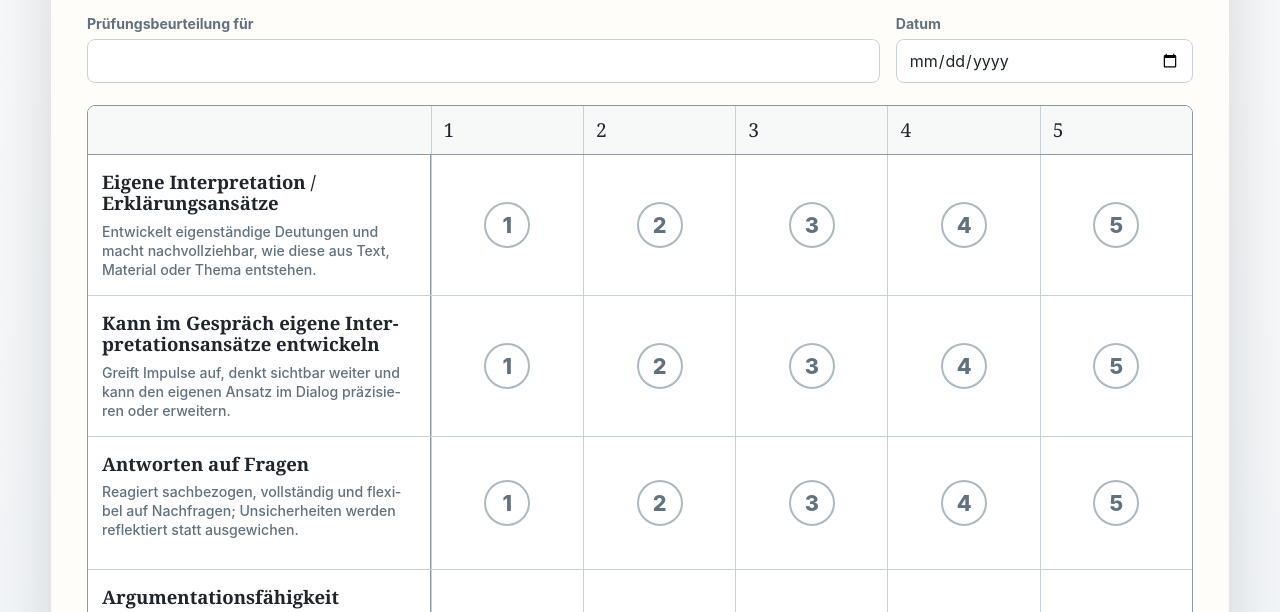
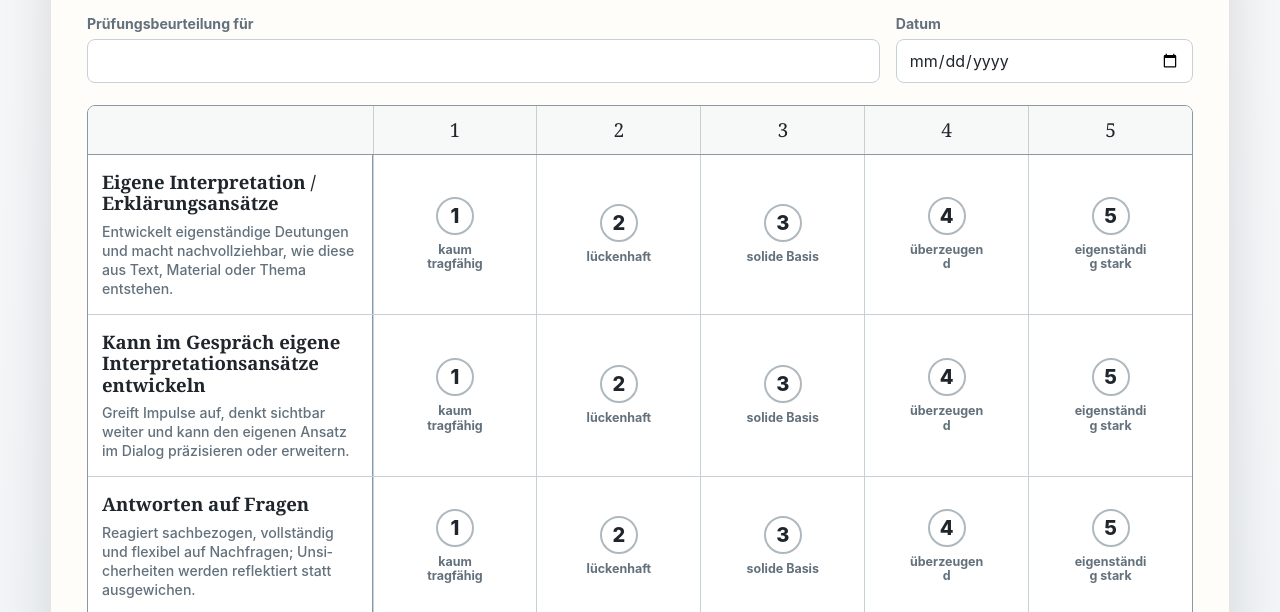
Before and after one commit to PatrickFischerKSA/muendliche-pruefungsbeurteilung, a plain HTML site: page index.html in a window 1280 px wide. Shown: the part 151-763 px from the top of the page. Drawn offline with Linux system fonts and the light colour scheme.

Commit message:
Beschreibe Punktwerte in Bewertungsfeldern

```diff
--- a/app.js
+++ b/app.js
@@ -22,11 +22,11 @@ const criteria = [
 ];
 
 const levels = [
-  { label: "1", value: 1, help: "nicht erfüllt" },
-  { label: "2", value: 2, help: "ansatzweise erfüllt" },
-  { label: "3", value: 3, help: "grundsätzlich erfüllt" },
-  { label: "4", value: 4, help: "gut erfüllt" },
-  { label: "5", value: 5, help: "sehr gut erfüllt" },
+  { label: "1", value: 1, help: "kaum tragfähig" },
+  { label: "2", value: 2, help: "lückenhaft" },
+  { label: "3", value: 3, help: "solide Basis" },
+  { label: "4", value: 4, help: "überzeugend" },
+  { label: "5", value: 5, help: "eigenständig stark" },
 ];
 
 const gradeRoundingStep = 0.5;
@@ -105,10 +105,14 @@ function renderRows() {
       button.className = "score-button";
       button.dataset.criterion = String(criterionIndex);
       button.dataset.level = String(levelIndex);
-      button.dataset.label = level.label;
       button.title = `${criterion.title}: ${level.label} (${level.help})`;
       button.setAttribute("aria-label", `${criterion.title}: ${level.label} (${level.help})`);
       button.setAttribute("aria-pressed", state.scores[criterionIndex] === levelIndex ? "true" : "false");
+      const scoreNumber = document.createElement("strong");
+      scoreNumber.textContent = level.label;
+      const scoreText = document.createElement("span");
+      scoreText.textContent = level.help;
+      button.append(scoreNumber, scoreText);
       if (state.scores[criterionIndex] === levelIndex) button.classList.add("is-selected");
       row.append(button);
     });
--- a/styles.css
+++ b/styles.css
@@ -165,8 +165,8 @@ textarea:focus {
 .rubric-header,
 .criterion-row {
   display: grid;
-  grid-template-columns: minmax(220px, 1.35fr) repeat(5, minmax(82px, 0.6fr));
-  min-width: 720px;
+  grid-template-columns: minmax(240px, 1.25fr) repeat(5, minmax(116px, 0.72fr));
+  min-width: 860px;
 }
 
 .rubric-header {
@@ -181,6 +181,7 @@ textarea:focus {
   min-height: 48px;
   display: flex;
   align-items: center;
+  justify-content: center;
   padding: 10px 12px;
   border-left: 1px solid var(--line);
   color: var(--ink);
@@ -190,6 +191,7 @@ textarea:focus {
 
 .rubric-header span:first-child {
   border-left: 0;
+  justify-content: flex-start;
 }
 
 .criterion-row {
@@ -236,38 +238,67 @@ textarea:focus {
   color: var(--muted);
   cursor: pointer;
   position: relative;
-  display: grid;
-  place-items: center;
+  display: flex;
+  flex-direction: column;
+  align-items: center;
+  justify-content: center;
+  gap: 8px;
   isolation: isolate;
-  font-size: 1.35rem;
-  font-weight: 800;
+  padding: 14px 10px;
+  text-align: center;
 }
 
 .score-button::before {
   content: "";
-  width: 42px;
-  height: 42px;
+  position: absolute;
+  inset: 10px;
+  border: 1px solid transparent;
+  border-radius: var(--radius);
+  background: transparent;
+  pointer-events: none;
+  transition: border-color 120ms ease, background 120ms ease, transform 120ms ease;
+}
+
+.score-button strong,
+.score-button span {
+  position: relative;
+  z-index: 1;
+}
+
+.score-button strong {
+  width: 38px;
+  height: 38px;
   border: 2px solid #aeb8bf;
   border-radius: 50%;
   background: #fff;
-  display: grid;
-  place-items: center;
-  position: absolute;
-  inset: 50% auto auto 50%;
-  transform: translate(-50%, -50%);
-  transition: border-color 120ms ease, background 120ms ease, transform 120ms ease;
+  color: var(--ink);
+  display: flex;
+  align-items: center;
+  justify-content: center;
+  font-size: 1.25rem;
+  font-weight: 800;
+  line-height: 1;
+}
+
+.score-button span {
+  color: var(--muted);
+  font-size: 0.78rem;
+  font-weight: 750;
+  line-height: 1.15;
+  max-width: 9ch;
+  overflow-wrap: anywhere;
+}
+
+.score-button:hover strong,
+.score-button:focus-visible strong {
+  border-color: var(--accent);
+  transform: scale(1.06);
 }
 
 .score-button:hover::before,
 .score-button:focus-visible::before {
-  border-color: var(--accent);
-  transform: translate(-50%, -50%) scale(1.08);
-}
-
-.score-button::after {
-  content: attr(data-label);
-  position: relative;
-  z-index: 1;
+  border-color: var(--accent-soft);
+  background: rgba(220, 239, 235, 0.45);
 }
 
 .score-button:focus-visible {
@@ -277,12 +308,16 @@ textarea:focus {
 
 .score-button.is-selected {
   background: var(--accent-soft);
+}
+
+.score-button.is-selected strong {
+  border-color: var(--accent-dark);
+  background: var(--accent);
   color: #fff;
 }
 
-.score-button.is-selected::before {
-  border-color: var(--accent-dark);
-  background: var(--accent);
+.score-button.is-selected span {
+  color: var(--accent-dark);
 }
 
 .lower-grid {
@@ -359,13 +394,13 @@ textarea:focus {
 
   .rubric-header,
   .criterion-row {
-    grid-template-columns: minmax(180px, 1.2fr) repeat(5, minmax(70px, 0.52fr));
-    min-width: 560px;
+    grid-template-columns: minmax(190px, 1.15fr) repeat(5, minmax(104px, 0.62fr));
+    min-width: 710px;
   }
 
   .criterion-title,
   .score-button {
-    min-height: 112px;
+    min-height: 124px;
   }
 }
 
@@ -380,6 +415,10 @@ textarea:focus {
 
   .criterion-title span {
     font-size: 0.8rem;
+  }
+
+  .score-button span {
+    font-size: 0.72rem;
   }
 }
 
@@ -426,7 +465,6 @@ textarea:focus {
   }
 
   .score-button::before {
-    width: 20px;
-    height: 20px;
+    inset: 8px;
   }
 }
```
Also changed, not shown: README.md.
